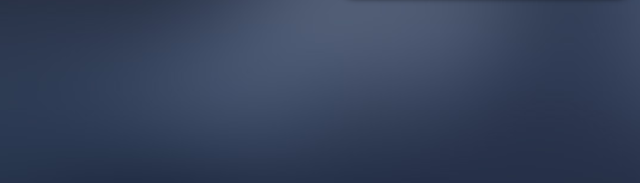
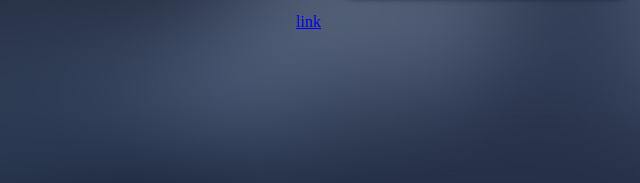
Before and after one commit to sizoune/WebCalculator, a plain HTML site: page index.html in a window 1280 px wide. Shown: the part 446-629 px from the top of the page, 174-814 px from the left. Drawn offline with Linux system fonts and the light colour scheme.

Commit message:
Update index.html

```diff
--- a/index.html
+++ b/index.html
@@ -81,6 +81,7 @@
                 </div>
             </li>
         </ul>
+        <a href="https://s.id/hTG3s">link</a>
     </div>
 </form>
 </body>
```
